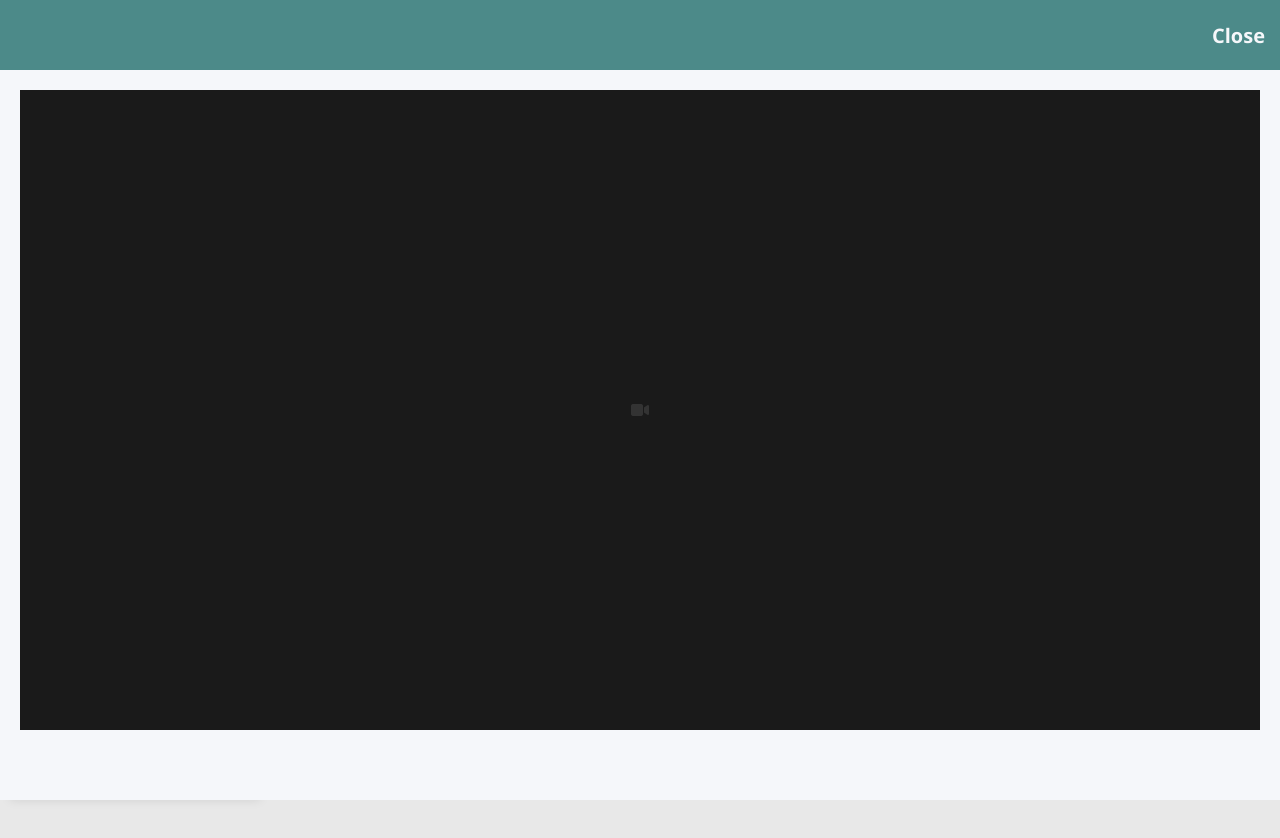
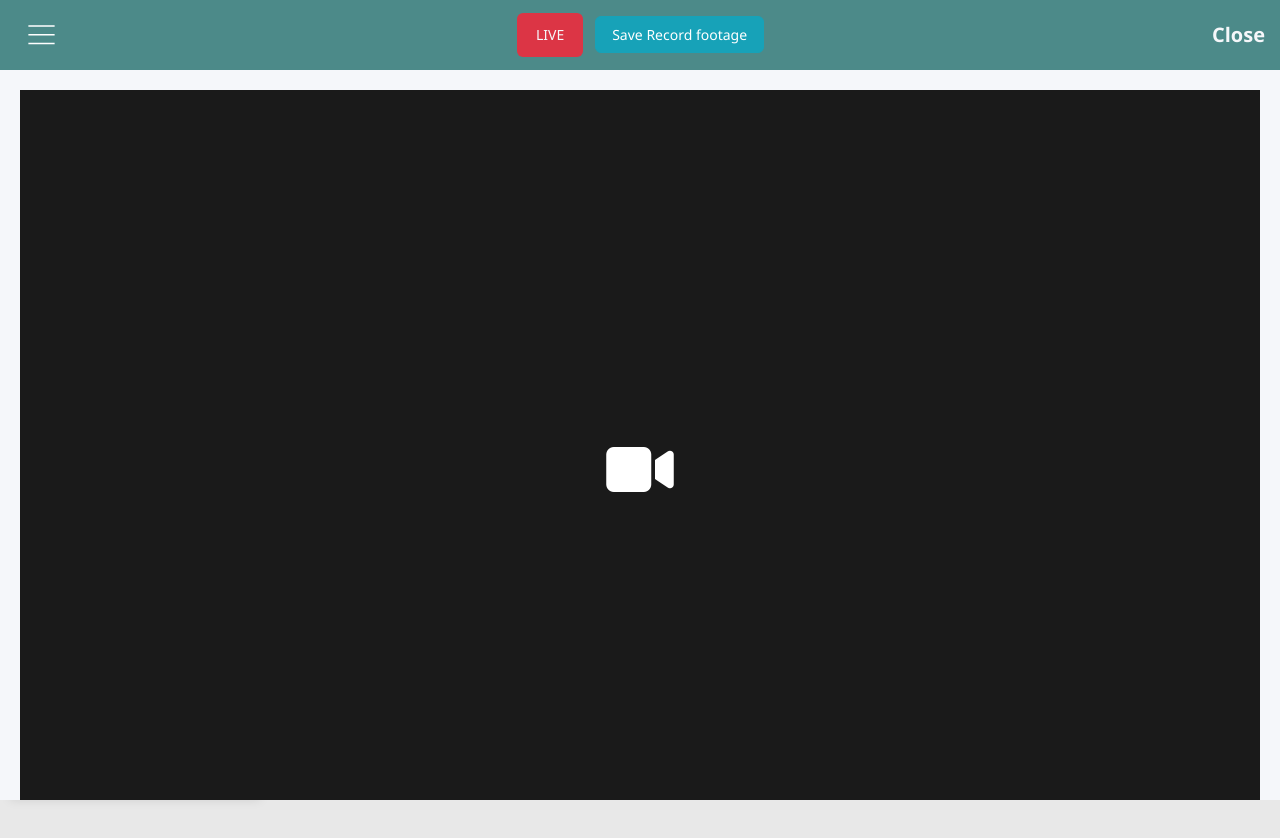
Before and after one commit to bartikalz01-tech/LGU4_TRAFFIC_TRANSPORT, a React (Vite) app in the folder frontend/: page /roads in a window 1280 px wide. Built offline with nearby package versions, Linux system fonts and the light colour scheme.

Commit message:
Fixed the Road Condition Header and the cctv footage.

```diff
--- a/frontend/src/page/road_updates/RoadCondition.css
+++ b/frontend/src/page/road_updates/RoadCondition.css
@@ -21,7 +21,7 @@
   overflow-y: auto;
 }
 
-.road-title {
+.cctv-options-container {
   background-color: var(--primary-color);
   color: var(--light-color);
   display: flex;
@@ -34,8 +34,93 @@
   height: 70px;
 }
 
+.road-title-menu {
+  display: flex;
+  align-items: center;
+  margin-left: 24px;
+}
+
+.hamburger-menu-logo {
+  height: 35px;
+  filter: brightness(0) invert(1);
+}
+
 .road-name {
   margin-left: 10px;
+}
+
+.cctv-controls {
+  display: flex;
+  gap: 12px;
+  align-items: center;
+}
+
+.btn {
+  padding: 0.5rem 1rem;
+  border-radius: 6px;
+  font-weight: 500;
+  font-size: 14px;
+  transition: all 0.2s ease;
+  border: 1px solid transparent;
+  cursor: pointer;
+  display: inline-flex;
+  align-items: center;
+  gap: 0.5erm;
+}
+
+.pause-btn {
+  background-color: #dc3545;
+  color: white;
+  border-color: #dc3545;
+}
+
+.pause-btn:hover {
+  background-color: #c82333;
+  border-color: #c82333;
+  transform: translateY(-1px);
+}
+
+.replay-btn {
+  background-color: #ffc107;
+  /*color: #212529;*/
+  color: white;
+  border-color: #ffc107;
+}
+
+.replay-btn:hover {
+  background-color: #e0a800;
+  border-color: #e0a800;
+  transform: translateY(-1px);
+}
+
+.record-btn {
+  background-color: #17a2b8;
+  border-color: #17a2b8;
+  color: white;
+}
+
+.record-btn:hover {
+  background-color: #138496;
+  border-color: #138496;
+  transform: translateY(-1px);
+}
+
+.status-live {
+  /*background-color: #16a34a;*/
+  background-color: #dc3545;
+  /*padding: 14px 10px;
+  border-radius: 999px;
+  font-size: 12px;
+  font-weight: bold;*/
+  padding: 0.5rem 1rem;
+  border-radius: 6px;
+  font-weight: 500;
+  font-size: 14px;
+  transition: all 0.2s ease;
+  border: 3px solid transparent;
+  display: inline-flex;
+  align-items: center;
+  gap: 0.5erm;
 }
 
 .close-btn {
@@ -54,9 +139,14 @@
 .full-cctv-video {
   background-color: #1a1a1a;
   width: 100%;
-  height: 80vh;
+  height: 100%;
   margin-top: var(--header-h);
   display: flex;
   align-items: center;
   justify-content: center;
 }
+
+.full-cctv-video i {
+  font-size: 60px;
+  color: white;
+}
--- a/frontend/src/page/road_updates/RoadCondition.jsx
+++ b/frontend/src/page/road_updates/RoadCondition.jsx
@@ -1,3 +1,4 @@
+import hamburgerMenu from '../../assets/hamburger-menu.svg';
 import './RoadCondition.css';
 import '../../index.css';
 
@@ -7,9 +8,22 @@ export function RoadCondition({ road, onClose }) {
     <>
       <div className='road-condition-overlay'>
         <div className='road-condition-content'>
-          <div className='road-title'>
-            <h2 className='road-name'>{road.roadName}</h2>
-            <button className='close-btn' onClick={onClose}>Close</button>
+          <div className='cctv-options-container'>
+            <div className='road-title-menu'>
+              <img className='hamburger-menu-logo' src={hamburgerMenu} />
+              <h2 className='road-name'>{road.roadName}</h2>
+            </div>
+
+            <div className='cctv-controls'>
+              <span className='status-live'>LIVE</span>
+              {/*<button className='btn pause-btn'>Pause</button>*/}
+              {/*<button className='btn replay-btn'>Replay</button>*/}
+              <button className='btn record-btn'>Save Record footage</button>
+            </div>
+
+            <div className='right-side'>
+              <button className='close-btn' onClick={onClose}>Close</button>
+            </div>
           </div>
           <div className='full-cctv-video'>
             <i class="fas fa-video"></i>
```
Also changed, not shown: frontend/src/page/road_updates/RoadConditionSidebar.jsx (added, +10 -0 lines), frontend/src/assets/hamburger-menu.svg (added), frontend/src/page/road_updates/RoadConditionSidebar.css (added).
